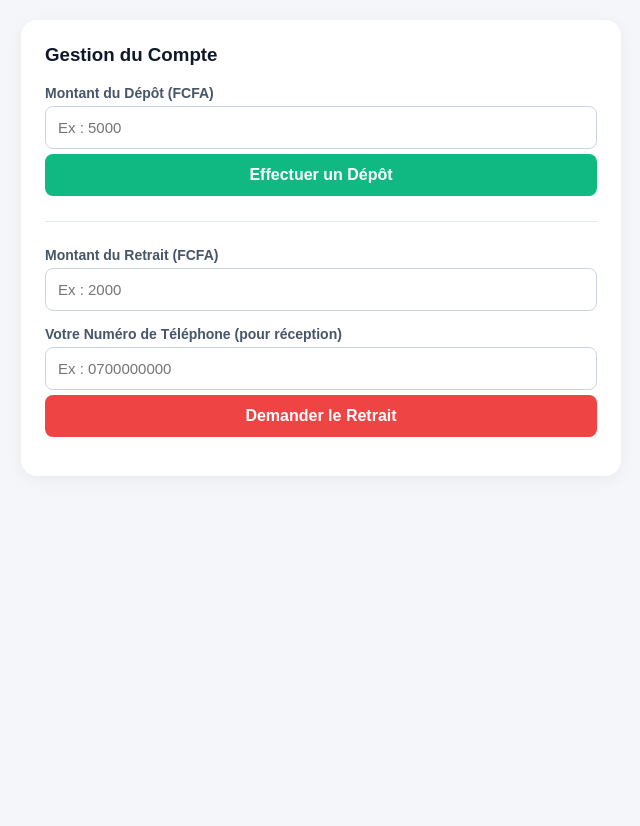
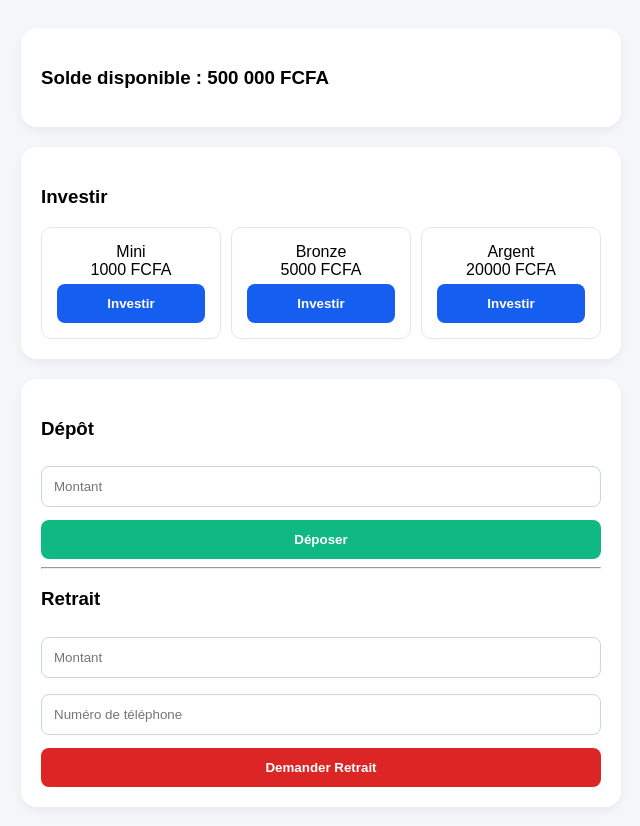
Before and after one commit to williamdacoula-collab/invest-backend, a website: page index.html in a window 1280 px wide. Shown: the whole page, without its empty margins (319-959 px from the left). Before the commit the page ends 800 px from the top, so only its background shows below. Drawn offline with Linux system fonts and the light colour scheme.

Commit message:
Mise à jour de l'interface

```diff
--- a/index.html
+++ b/index.html
@@ -2,100 +2,63 @@
 <html lang="fr">
 <head>
     <meta charset="UTF-8">
-    <meta name="viewport" content="width=device-width, initial-scale=1.0">
-    <title>InvestCI - Portefeuille</title>
+    <title>InvestCI</title>
     <script src="https://cdn.fedapay.com/checkout.js?v=1.1.7"></script>
     <style>
-        body { font-family: Arial, sans-serif; background-color: #f4f6f9; margin: 0; padding: 20px; color: #333; }
-        .container { max-width: 600px; margin: auto; }
-        .card { background: white; border-radius: 16px; padding: 24px; margin-bottom: 20px; box-shadow: 0 4px 15px rgba(0,0,0,0.05); }
-        .card h3 { margin-top: 0; color: #0f172a; }
-        .form-group { margin-bottom: 15px; }
-        label { display: block; margin-bottom: 5px; font-weight: bold; font-size: 14px; color: #475569; }
-        input { width: 100%; padding: 12px; border: 1px solid #cbd5e1; border-radius: 8px; box-sizing: border-box; font-size: 15px; }
-        button { border: none; padding: 12px; border-radius: 8px; cursor: pointer; width: 100%; font-weight: bold; font-size: 16px; color: white; margin-top: 5px; }
+        body { font-family: Arial, sans-serif; background-color: #f4f6f9; padding: 20px; }
+        .card { background: white; border-radius: 16px; padding: 20px; margin-bottom: 20px; box-shadow: 0 4px 10px rgba(0,0,0,0.05); }
+        .plans-grid { display: grid; grid-template-columns: repeat(auto-fit, minmax(140px, 1fr)); gap: 10px; margin-top: 15px; }
+        .plan-box { border: 1px solid #e2e8f0; padding: 15px; text-align: center; border-radius: 10px; }
+        input { width: 100%; padding: 12px; margin: 8px 0; border: 1px solid #cbd5e1; border-radius: 8px; box-sizing: border-box; }
+        button { border: none; padding: 12px; border-radius: 8px; cursor: pointer; width: 100%; font-weight: bold; color: white; margin-top: 5px; }
+        .btn-invest { background: #155eef; }
         .btn-depot { background: #10b981; }
-        .btn-depot:hover { background: #059669; }
-        .btn-retrait { background: #ef4444; }
-        .btn-retrait:hover { background: #dc2626; }
-        hr { border: none; border-top: 1px solid #e2e8f0; margin: 25px 0; }
+        .btn-retrait { background: #dc2626; }
     </style>
 </head>
 <body>
 
-<div class="container">
+<div style="max-width: 600px; margin: auto;">
     <div class="card">
-        <h3>Gestion du Compte</h3>
+        <h3>Solde disponible : 500 000 FCFA</h3>
+    </div>
 
-        <!-- Section Dépôt -->
-        <div class="form-group">
-            <label>Montant du Dépôt (FCFA)</label>
-            <input type="number" id="montant-depot" placeholder="Ex : 5000">
-            <button type="button" class="btn-depot" id="depot-btn">Effectuer un Dépôt</button>
+    <div class="card">
+        <h3>Investir</h3>
+        <div class="plans-grid">
+            <div class="plan-box">Mini<br>1000 FCFA<button class="btn-invest" onclick="payer(1000)">Investir</button></div>
+            <div class="plan-box">Bronze<br>5000 FCFA<button class="btn-invest" onclick="payer(5000)">Investir</button></div>
+            <div class="plan-box">Argent<br>20000 FCFA<button class="btn-invest" onclick="payer(20000)">Investir</button></div>
         </div>
+    </div>
 
+    <div class="card">
+        <h3>Dépôt</h3>
+        <input type="number" id="depot-montant" placeholder="Montant">
+        <button class="btn-depot" onclick="payer(document.getElementById('depot-montant').value)">Déposer</button>
         <hr>
-
-        <!-- Section Retrait -->
-        <div class="form-group">
-            <label>Montant du Retrait (FCFA)</label>
-            <input type="number" id="montant-retrait" placeholder="Ex : 2000">
-        </div>
-        <div class="form-group">
-            <label>Votre Numéro de Téléphone (pour réception)</label>
-            <input type="text" id="numero-tel" placeholder="Ex : 0700000000">
-            <button type="button" class="btn-retrait" id="retrait-btn">Demander le Retrait</button>
-        </div>
+        <h3>Retrait</h3>
+        <input type="number" id="retrait-montant" placeholder="Montant">
+        <input type="text" id="tel-retrait" placeholder="Numéro de téléphone">
+        <button class="btn-retrait" onclick="demanderRetrait()">Demander Retrait</button>
     </div>
 </div>
 
 <script>
-    // Utilisation d'une clé de test FedaPay standard pour éviter l'erreur "Account non trouvé"
-    const FEDAPAY_PUBLIC_KEY = 'pk_test_b1c2d3e4f5g6h7i8j9k0';
+    function payer(montant) {
+        if (!montant || montant < 100) return alert("Montant invalide");
+        // Utilisation de ta vraie clé Live
+        FedaPay.init({
+            public_key: 'pk_live_x0OH8aT0wJfax7jLeLzJtQly',
+            transaction: { amount: montant, description: 'Transaction InvestCI' }
+        }).open();
+    }
 
-    // Gestion du Dépôt via FedaPay
-    document.getElementById('depot-btn').addEventListener('click', function() {
-        const montant = parseInt(document.getElementById('montant-depot').value, 10);
-        if (!montant || montant < 100) {
-            alert("Veuillez entrer un montant valide (minimum 100 FCFA).");
-            return;
-        }
-
-        try {
-            let widget = FedaPay.init({
-                public_key: FEDAPAY_PUBLIC_KEY,
-                transaction: {
-                    amount: montant,
-                    description: 'Dépôt sur InvestCI'
-                }
-            });
-            widget.open();
-        } catch (error) {
-            alert("Erreur lors de l'ouverture du paiement : " + error.message);
-        }
-    });
-
-    // Gestion de la Demande de Retrait (Validation Admin)
-    document.getElementById('retrait-btn').addEventListener('click', function() {
-        const montant = parseInt(document.getElementById('montant-retrait').value, 10);
-        const telephone = document.getElementById('numero-tel').value.trim();
-
-        if (!montant || montant < 500) {
-            alert("Le montant minimum de retrait est de 500 FCFA.");
-            return;
-        }
-        if (!telephone) {
-            alert("Veuillez entrer votre numéro de téléphone.");
-            return;
-        }
-
-        alert("Demande de retrait de " + montant + " FCFA enregistrée pour le numéro " + telephone + ". En attente de validation par l'administrateur.");
-
-        // Vider les champs après validation
-        document.getElementById('montant-retrait').value = '';
-        document.getElementById('numero-tel').value = '';
-    });
+    function demanderRetrait() {
+        const m = document.getElementById('retrait-montant').value;
+        const t = document.getElementById('tel-retrait').value;
+        if(m && t) alert("Demande de " + m + " FCFA envoyée. Numéro: " + t);
+    }
 </script>
-
 </body>
 </html>
```
